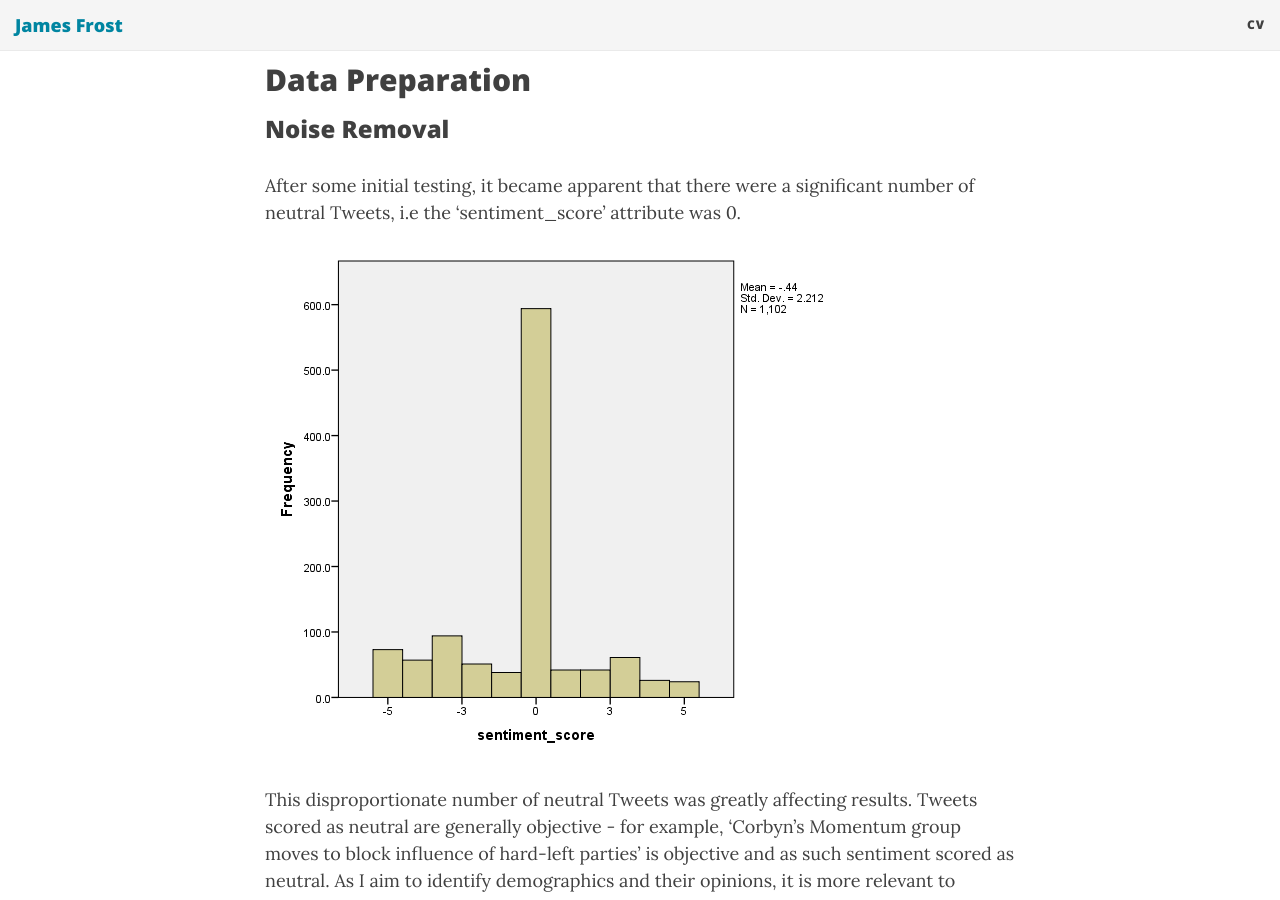
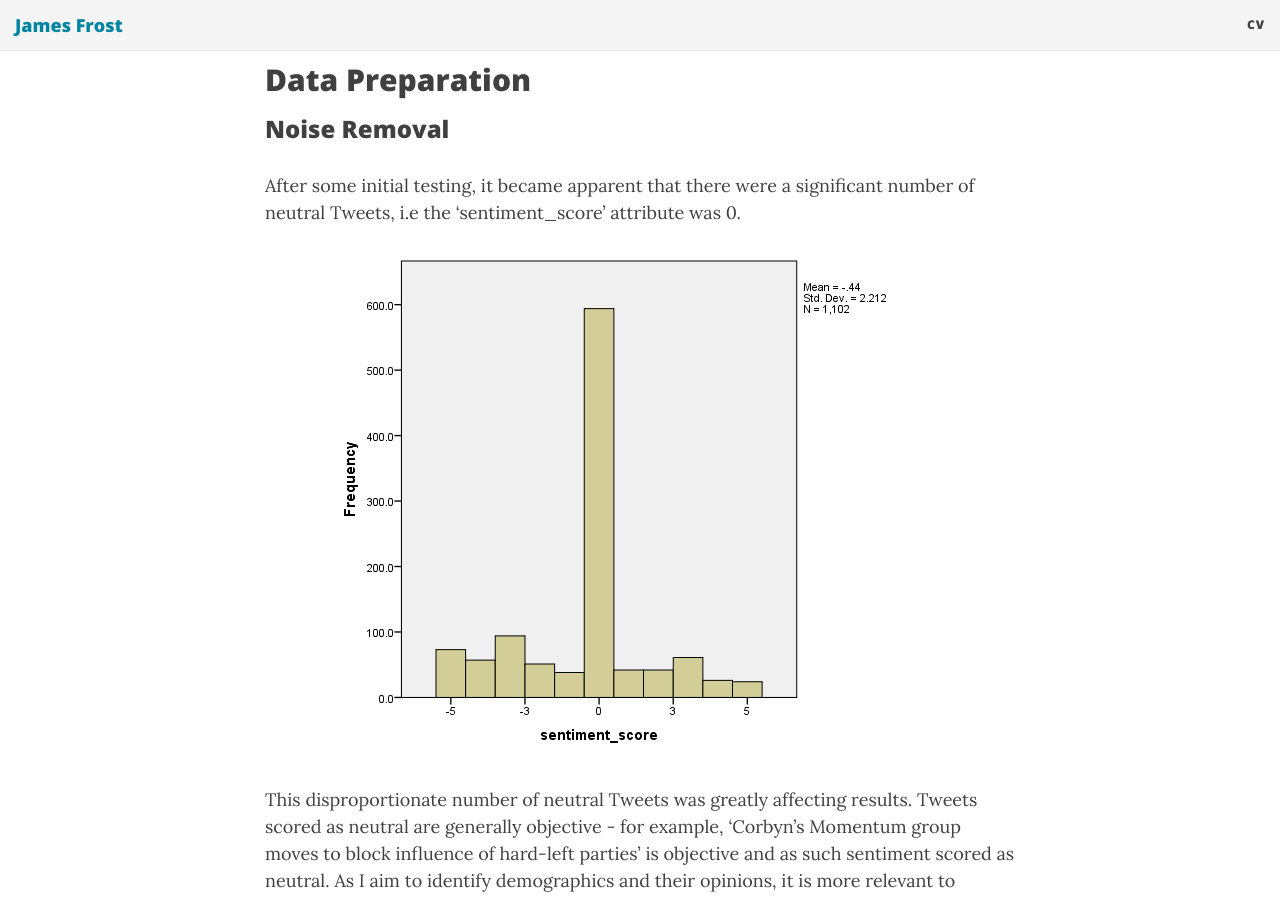
Before and after one commit to JamesFrost/jamesfrost.github.io, a Jekyll site: the page built from _posts/2015-12-13-jeremy-corbyn-twitter-analysis.md, in a window 1280 px wide and 900 px high, scrolled down 682 px. Built offline with Jekyll 4.4.1, drawn with Linux system fonts in a browser that asks for light colours; nearby versions of some CDN libraries; comment, search, counter and statistics services are not loaded.

Commit message:
New formatting tests

```diff
--- a/_config.yml
+++ b/_config.yml
@@ -4,7 +4,7 @@
 # baseurl is the website's URL without the hostname
 
 # If you are building a simple GitHub user page (http://username.github.io) then use these settings:
-url: "http://jamesfrost.github.io"
+url: "http://jamesfrost.me"
 baseurl: ""
 
 # Name of website
--- a/_posts/2015-12-13-jeremy-corbyn-twitter-analysis.md
+++ b/_posts/2015-12-13-jeremy-corbyn-twitter-analysis.md
@@ -14,7 +14,9 @@ The dataset consisted of ~1000 geotagged Tweets about Jeremy Corbyn. The Tweets
 <h3>Noise Removal</h3>
 <p>After some initial testing, it became apparent that there were a significant number of neutral Tweets, i.e  the ‘sentiment_score’ attribute was 0.</p>
 
-<img src="{{ site.url | append: '/img/jeremy-corbyn-twitter-analysis/histogram1.png' }}" class="img-center">
+<div class="text-center">
+	<img src="{{ site.url | append: '/img/jeremy-corbyn-twitter-analysis/histogram1.png' }}" class="img-center">
+</div>
 
 This disproportionate number of neutral Tweets was greatly affecting results. Tweets scored as neutral are generally objective - for example, ‘Corbyn's Momentum group moves to block influence of hard-left parties’ is objective and as such sentiment scored as neutral. As I aim to identify demographics and their opinions, it is more relevant to analyse subjective Tweets. As such, I chose to filter out all Tweets with neutral sentiment.
 
```
Also changed, not shown: _posts/2015-11-26-robocup.md (+1 -2 lines).
